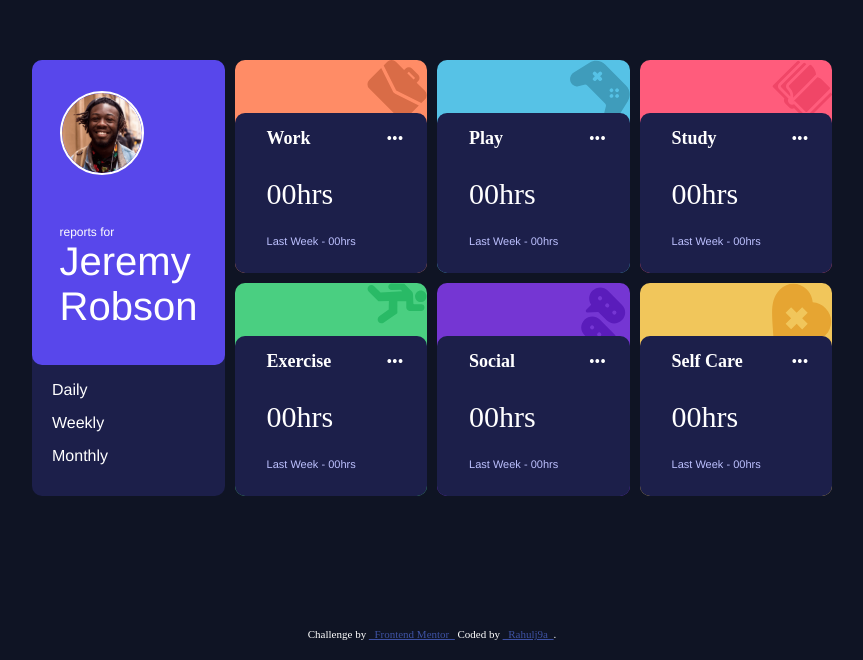
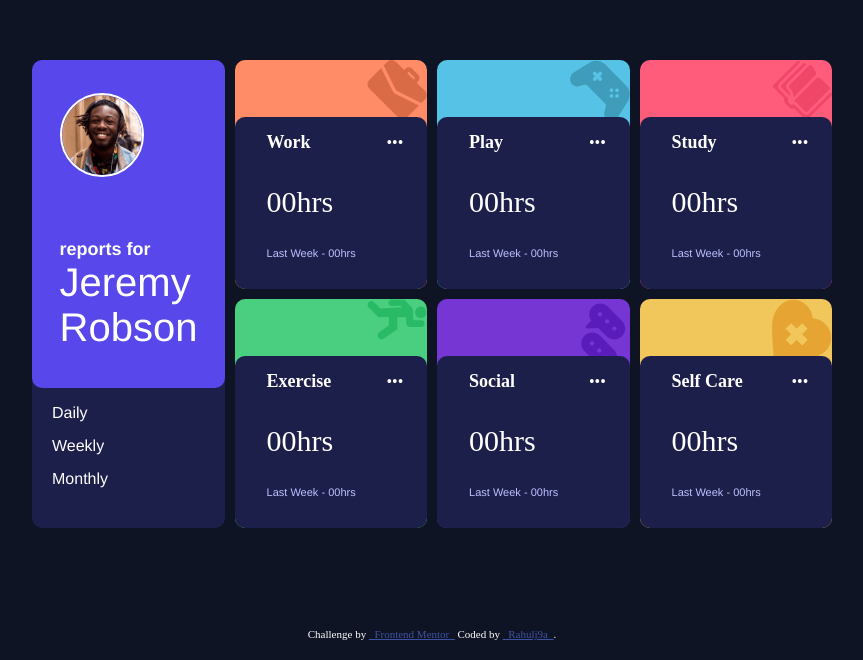
Before and after one commit to Rahulj9a/Time-tracking-dashboard, a plain HTML site: page index.html in a window 1280 px wide. Shown: the part 140-800 px from the top of the page, without its empty margins (208-1071 px from the left). Drawn offline with Linux system fonts and the light colour scheme.

Commit message:
Update index.html

```diff
--- a/index.html
+++ b/index.html
@@ -13,11 +13,11 @@
 <body>
     <main>
         <div class="container">
-            <div id="dashboard">
+            <section id="dashboard">
                 <div id="personalDetails" class="dashBoxes">
                     <img src="./images/image-jeremy.png" alt="jeremy's image" class="personalImage">
                     <div class="details">
-                        <p class="detailName">reports for <br> <span class='personalName'>Jeremy <br> Robson</span></p>
+                        <h1 class="detailName">reports for <br> <span class='personalName'>Jeremy <br> Robson</span></h1>
                     </div>
 
                 </div>
@@ -29,7 +29,7 @@
                     </ul>
 
                 </div>
-            </div>
+            </section>
             <div class="detailBoxes">
 
                 <div id="workBox" class="Boxes">
```
